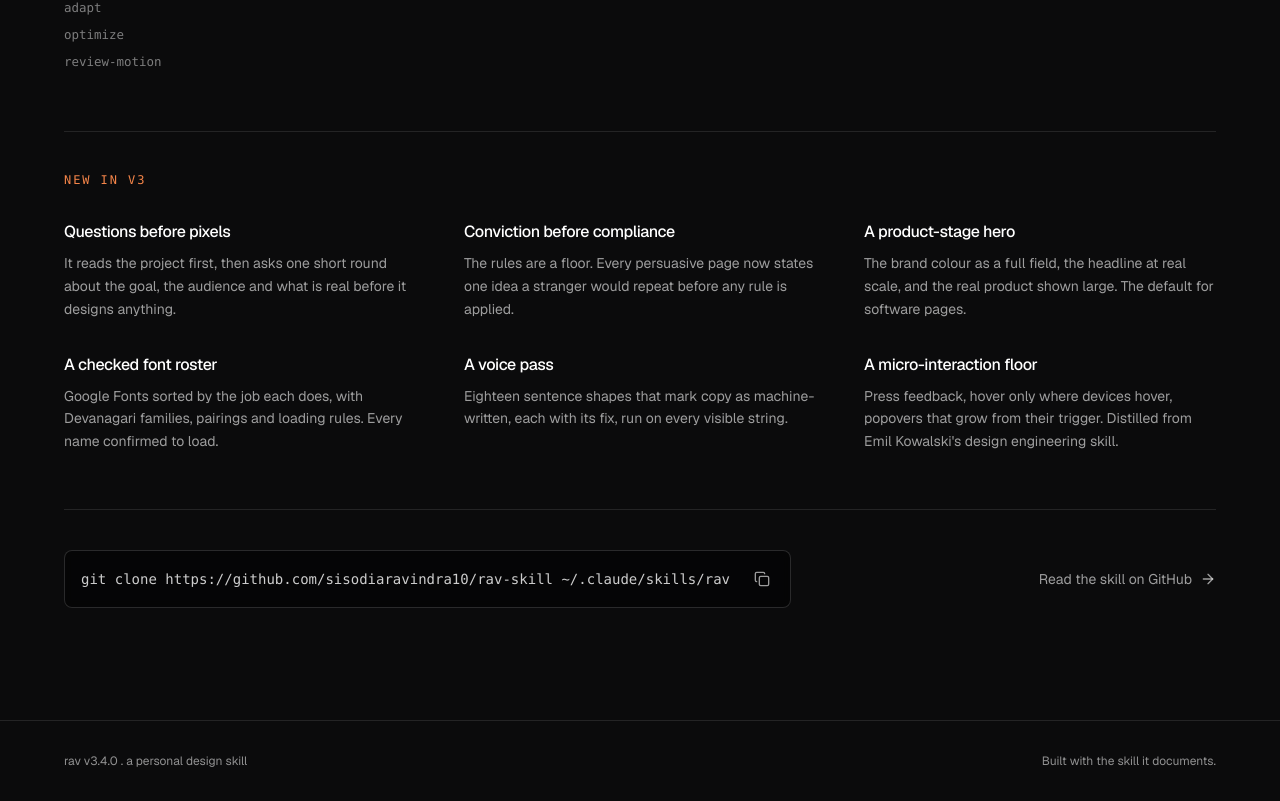
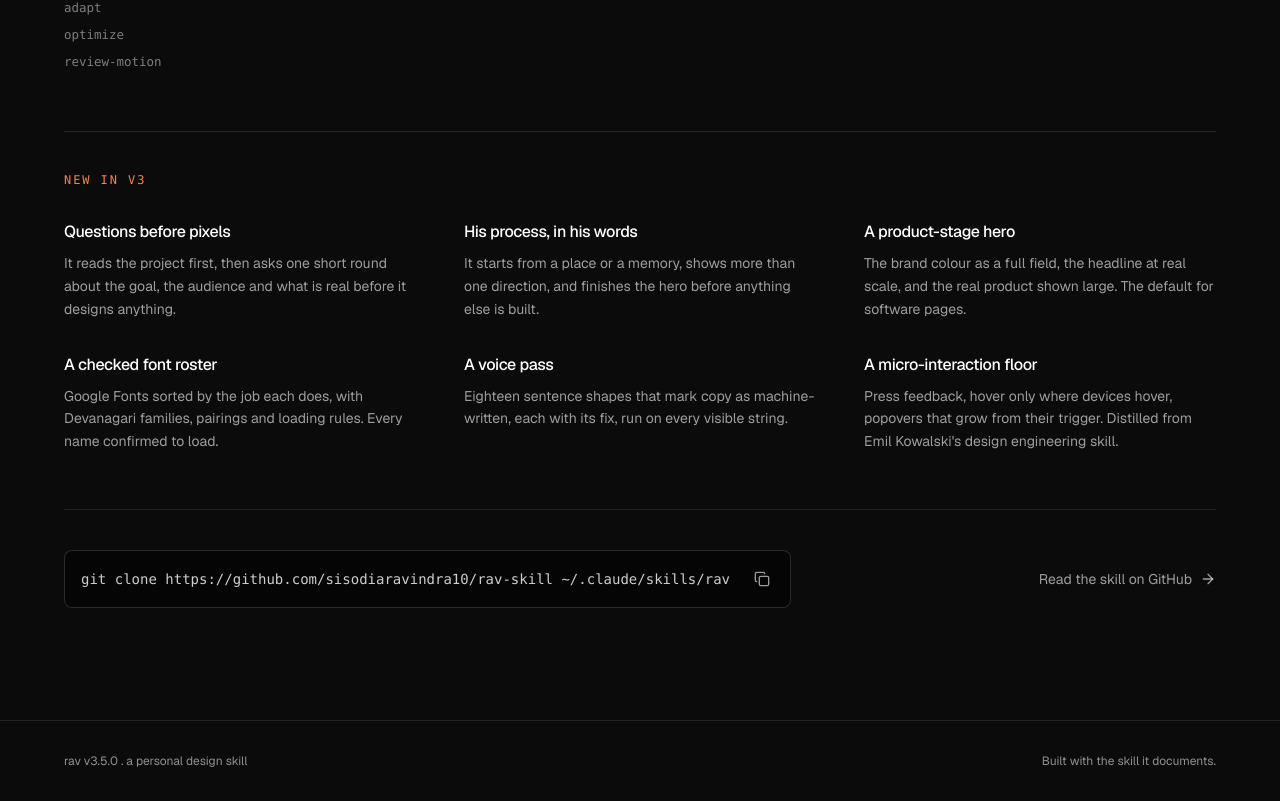
Before and after one commit to sisodiaravindra10/rav-skill-site, a React (Vite) app: page / in a window 1280 px wide. Shown: the part 2794-3595 px from the top of the page. Built offline with nearby package versions, Linux system fonts and the light colour scheme.

Commit message:
skill is v3.5.0: his process leads the new-in-v3 list
Co-Authored-By: Claude Fable 5.2 <noreply@anthropic.com>

```diff
--- a/package.json
+++ b/package.json
@@ -1,7 +1,7 @@
 {
   "name": "rav-skill-site",
   "private": true,
-  "version": "3.4.0",
+  "version": "3.5.0",
   "type": "module",
   "scripts": {
     "dev": "vite",
--- a/src/App.jsx
+++ b/src/App.jsx
@@ -12,12 +12,12 @@ const NAV = [
 
 const INSTALL = "git clone https://github.com/sisodiaravindra10/rav-skill ~/.claude/skills/rav";
 
-// What changed between v2.1 and v3.3. Each line is a file or section in the skill repo.
+// What changed between v2.1 and v3.5. Each line is a file or section in the skill repo.
 const WHATS_NEW = [
   { title: "Questions before pixels",
     body: "It reads the project first, then asks one short round about the goal, the audience and what is real before it designs anything." },
-  { title: "Conviction before compliance",
-    body: "The rules are a floor. Every persuasive page now states one idea a stranger would repeat before any rule is applied." },
+  { title: "His process, in his words",
+    body: "It starts from a place or a memory, shows more than one direction, and finishes the hero before anything else is built." },
   { title: "A product-stage hero",
     body: "The brand colour as a full field, the headline at real scale, and the real product shown large. The default for software pages." },
   { title: "A checked font roster",
@@ -614,7 +614,7 @@ export default function App() {
 
       <footer className="border-t border-white/10 px-6 py-8 md:px-12 lg:px-16">
         <div className="mx-auto flex max-w-6xl flex-col gap-2 text-xs text-white/55 sm:flex-row sm:items-center sm:justify-between">
-          <span>rav v3.4.0 . a personal design skill</span>
+          <span>rav v3.5.0 . a personal design skill</span>
           <span>Built with the skill it documents.</span>
         </div>
       </footer>
```
